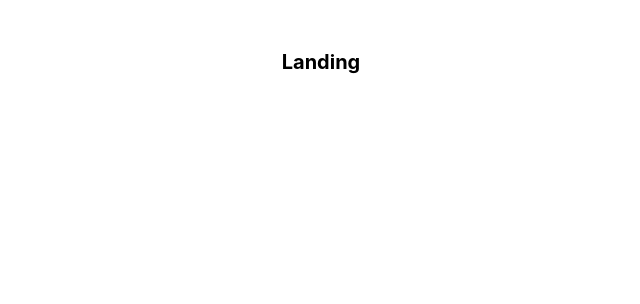
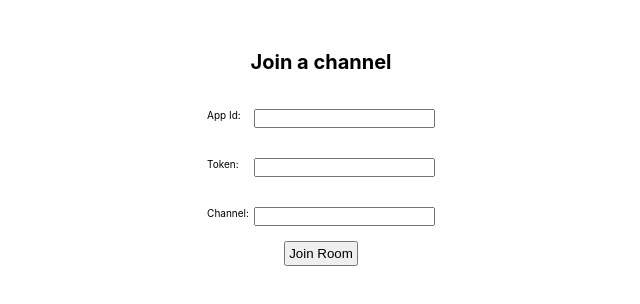
Before and after one commit to sailor95/react-video-chat, a React (Create React App) app: page / in a window 1280 px wide. Shown: the top 304 px of the page, without its empty margins (319-959 px from the left). Built offline with nearby package versions, Linux system fonts and the light colour scheme.

Commit message:
Boilerplate Landing comp

```diff
--- a/src/components/landing/Landing.tsx
+++ b/src/components/landing/Landing.tsx
@@ -1,11 +1,60 @@
-import React from 'react';
+import React, { FormEvent, useState } from 'react';
 
 import styles from './styles.module.scss';
 
 const Landing = () => {
+  const [channel, setChannel] = useState('');
+  const [appId, setAppId] = useState('');
+  const [token, setToken] = useState('');
+  const [showHint, setShowHint] = useState(false);
+
+  const handleSubmit = (evt: FormEvent) => {
+    evt.preventDefault();
+
+    if (!channel || !appId || !token) {
+      setShowHint(true);
+    }
+
+    console.log(`Channel: ${channel}, AppId: ${appId}, Token: ${token}`);
+    // TODO: Pass 3 values to Redux (dispatch action)
+    // TODO: Redirect to Room
+  };
+
   return (
     <div className={styles.container}>
-      <h1>Landing</h1>
+      <h1>Join a channel</h1>
+      <form onSubmit={handleSubmit}>
+        <label>
+          <span>App Id:</span>
+          <input
+            type="text"
+            value={appId}
+            onChange={e => setAppId(e.target.value)}
+          />
+        </label>
+
+        <label>
+          <span>Token:</span>
+          <input
+            type="text"
+            value={token}
+            onChange={e => setToken(e.target.value)}
+          />
+        </label>
+
+        <label>
+          <span>Channel:</span>
+          <input
+            type="text"
+            value={channel}
+            onChange={e => setChannel(e.target.value)}
+          />
+        </label>
+
+        {showHint && <p className={styles.hint}>Please enter all inputs</p>}
+
+        <button type="submit">Join Room</button>
+      </form>
     </div>
   );
 };
--- a/src/components/landing/styles.module.scss
+++ b/src/components/landing/styles.module.scss
@@ -4,3 +4,38 @@
   flex-direction: column;
   padding: 5rem;
 }
+
+h1 {
+  margin-bottom: 2rem;
+}
+
+form {
+  display: flex;
+  flex-direction: column;
+
+  label {
+    display: flex;
+    margin: 15px;
+
+    span {
+      flex: 1;
+    }
+  }
+
+  input {
+    margin-left: 5px;
+  }
+
+  .hint {
+    align-self: center;
+    margin: 15px;
+    color: red;
+    font-weight: bold;
+  }
+
+  button {
+    align-self: center;
+    padding: 3px;
+    width: fit-content;
+  }
+}
```
